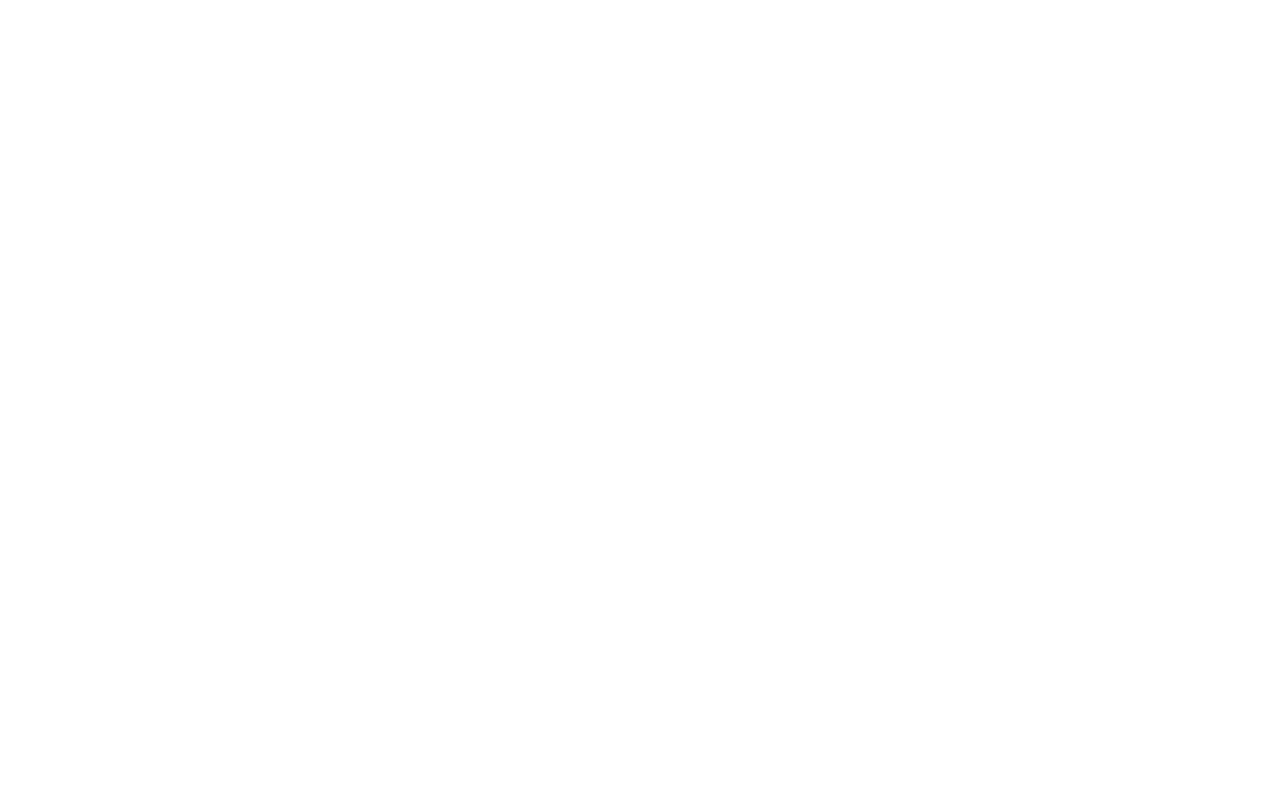
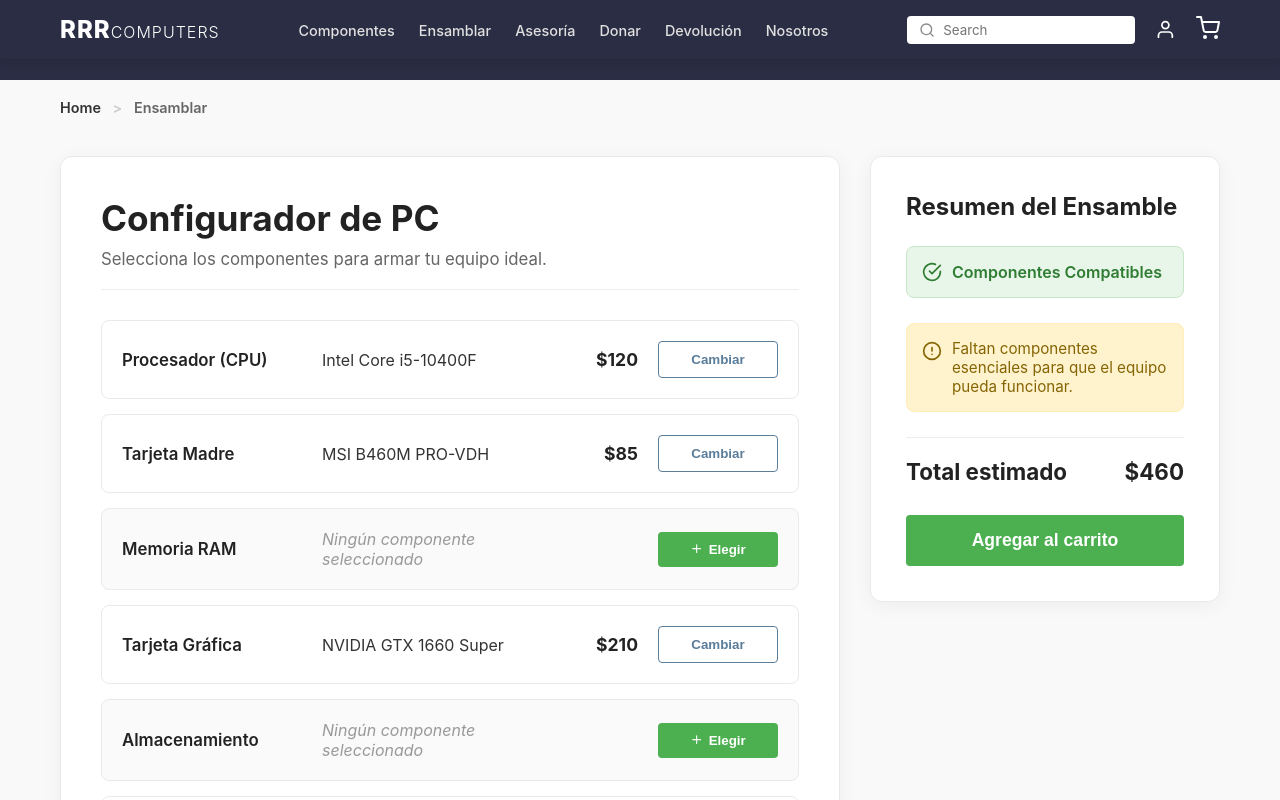
Before and after one commit to AleexCh08/rrr-computers, a React (Vite) app in the folder frontend/: page /ensamblar in a window 1280 px wide. Before the commit this address had no page. Shown: the top 800 px of the page. Built offline with nearby package versions, Linux system fonts and the light colour scheme.

Commit message:
vista ensamblaje agregado

```diff
--- a/frontend/src/App.jsx
+++ b/frontend/src/App.jsx
@@ -7,6 +7,7 @@
 import About from './pages/About.jsx';
 import Returns from './pages/Returns.jsx';
 import Cart from './pages/Cart.jsx';
+import Assemble from './pages/Assemble.jsx';
 
 function App() {
   return (
@@ -20,6 +21,7 @@
         <Route path="/nosotros" element={<About />} />
         <Route path="/devolucion" element={<Returns />} />
         <Route path="/carrito" element={<Cart />} />
+        <Route path="/ensamblar" element={<Assemble />} />
       </Routes>
     </Router>
   );
--- a/frontend/src/components/layout/Navbar.jsx
+++ b/frontend/src/components/layout/Navbar.jsx
@@ -13,7 +13,7 @@
         </div>
         <ul className="nav-links">
           <li><Link to="/catalogo">Componentes</Link></li>
-          <li><Link to="/">Ensamblar</Link></li>
+          <li><Link to="/ensamblar">Ensamblar</Link></li>
           <li><Link to="/asesoria">Asesoría</Link></li>
           <li><Link to="/donar">Donar</Link></li>
           <li><Link to="/devolucion">Devolución</Link></li>
--- /dev/null
+++ b/frontend/src/pages/Assemble.jsx
@@ -0,0 +1,115 @@
+import { useState } from 'react';
+import { Link } from 'react-router-dom';
+import { FiCheckCircle, FiPlus, FiAlertCircle } from 'react-icons/fi';
+import Navbar from '../components/layout/Navbar';
+import Footer from '../components/layout/Footer';
+
+export default function Assemble() {
+  // Estado inicial simulado de un ensamble (algunos con piezas, otros vacíos)
+  const [build, setBuild] = useState([
+    { id: 'cpu', category: 'Procesador (CPU)', selected: { name: 'Intel Core i5-10400F', price: 120 } },
+    { id: 'mobo', category: 'Tarjeta Madre', selected: { name: 'MSI B460M PRO-VDH', price: 85 } },
+    { id: 'ram', category: 'Memoria RAM', selected: null }, // Vacío para mostrar el estado de "Seleccionar"
+    { id: 'gpu', category: 'Tarjeta Gráfica', selected: { name: 'NVIDIA GTX 1660 Super', price: 210 } },
+    { id: 'storage', category: 'Almacenamiento', selected: null },
+    { id: 'psu', category: 'Fuente de Poder', selected: { name: 'EVGA 500 W1, 80+ WHITE', price: 45 } },
+    { id: 'case', category: 'Gabinete', selected: null },
+  ]);
+
+  const total = build.reduce((acc, item) => acc + (item.selected ? item.selected.price : 0), 0);
+  const isComplete = build.every(item => item.selected !== null);
+
+  return (
+    <div className="page-container" style={{ display: 'flex', flexDirection: 'column', minHeight: '100vh', backgroundColor: '#f9f9f9' }}>
+      <Navbar />
+
+      <div style={{ height: '80px', backgroundColor: 'var(--primary-dark)', width: '100%', position: 'absolute', zIndex: 0 }}></div>
+
+      <main className="container" style={{ flexGrow: 1, paddingTop: '40px', zIndex: 1, position: 'relative' }}>
+
+        {/* Breadcrumb */}
+        <div style={{ fontSize: '0.9rem', marginBottom: '40px', color: '#666', fontWeight: '600' }}>
+          <Link to="/" style={{ color: '#333' }}>Home</Link> <span style={{ margin: '0 8px', color: '#ccc' }}>&gt;</span> Ensamblar
+        </div>
+
+        <div style={{ display: 'grid', gridTemplateColumns: '1fr 350px', gap: '30px', alignItems: 'start', marginBottom: '60px' }}>
+
+          <div style={{ backgroundColor: 'white', padding: '40px', borderRadius: '12px', boxShadow: '0 4px 20px rgba(0,0,0,0.05)', border: '1px solid #eaeaea' }}>
+            <div style={{ borderBottom: '1px solid #eee', paddingBottom: '20px', marginBottom: '30px' }}>
+              <h1 style={{ fontSize: '2.2rem', color: 'var(--text-dark)', margin: 0 }}>Configurador de PC</h1>
+              <p style={{ color: '#666', marginTop: '10px', fontSize: '1.05rem' }}>Selecciona los componentes para armar tu equipo ideal.</p>
+            </div>
+
+            <div style={{ display: 'flex', flexDirection: 'column', gap: '15px' }}>
+              {build.map((item) => (
+                <div key={item.id} style={{ display: 'grid', gridTemplateColumns: '180px 1fr 100px 120px', alignItems: 'center', gap: '20px', padding: '20px', border: '1px solid #eaeaea', borderRadius: '8px', backgroundColor: item.selected ? '#fff' : '#fafafa' }}>
+
+                  {/* Categoría */}
+                  <div style={{ fontWeight: '600', color: 'var(--text-dark)', fontSize: '1.05rem' }}>
+                    {item.category}
+                  </div>
+
+                  <div style={{ color: item.selected ? '#333' : '#999', fontStyle: item.selected ? 'normal' : 'italic' }}>
+                    {item.selected ? item.selected.name : 'Ningún componente seleccionado'}
+                  </div>
+
+                  <div style={{ fontWeight: '700', color: 'var(--text-dark)', textAlign: 'right', fontSize: '1.1rem' }}>
+                    {item.selected ? `$${item.selected.price}` : ''}
+                  </div>
+
+                  <button style={{
+                    padding: '10px 15px',
+                    backgroundColor: item.selected ? 'transparent' : 'var(--accent-green)',
+                    color: item.selected ? '#5A7D9A' : 'white',
+                    border: item.selected ? '1px solid #5A7D9A' : 'none',
+                    borderRadius: '4px',
+                    cursor: 'pointer',
+                    fontWeight: '600',
+                    display: 'flex',
+                    alignItems: 'center',
+                    justifyContent: 'center',
+                    gap: '5px'
+                  }}>
+                    {item.selected ? 'Cambiar' : <><FiPlus /> Elegir</>}
+                  </button>
+
+                </div>
+              ))}
+            </div>
+          </div>
+
+          <div style={{ backgroundColor: 'white', padding: '35px', borderRadius: '12px', boxShadow: '0 4px 20px rgba(0,0,0,0.05)', border: '1px solid #eaeaea', position: 'sticky', top: '20px' }}>
+            <h2 style={{ fontSize: '1.5rem', color: 'var(--text-dark)', marginBottom: '25px' }}>Resumen del Ensamble</h2>
+
+            <div style={{ display: 'flex', alignItems: 'center', gap: '10px', padding: '15px', backgroundColor: '#e8f5e9', color: '#2e7d32', borderRadius: '8px', fontWeight: '600', marginBottom: '25px', border: '1px solid #c8e6c9' }}>
+              <FiCheckCircle size={20} /> Componentes Compatibles
+            </div>
+
+            {!isComplete && (
+              <div style={{ display: 'flex', alignItems: 'flex-start', gap: '10px', padding: '15px', backgroundColor: '#fff3cd', color: '#856404', borderRadius: '8px', fontSize: '0.95rem', marginBottom: '25px', border: '1px solid #ffeeba' }}>
+                <FiAlertCircle size={20} style={{ flexShrink: 0, marginTop: '2px' }} />
+                <span>Faltan componentes esenciales para que el equipo pueda funcionar.</span>
+              </div>
+            )}
+
+            <div style={{ display: 'flex', justifyContent: 'space-between', marginBottom: '30px', color: 'var(--text-dark)', fontSize: '1.4rem', fontWeight: '700', paddingTop: '20px', borderTop: '1px solid #eee' }}>
+              <span>Total estimado</span>
+              <span>${total}</span>
+            </div>
+
+            <button
+              className="btn-primary"
+              style={{ width: '100%', padding: '15px', fontSize: '1.1rem', opacity: total > 0 ? 1 : 0.5, pointerEvents: total > 0 ? 'auto' : 'none' }}
+            >
+              Agregar al carrito
+            </button>
+
+          </div>
+
+        </div>
+      </main>
+
+      <Footer />
+    </div>
+  );
+}
```
